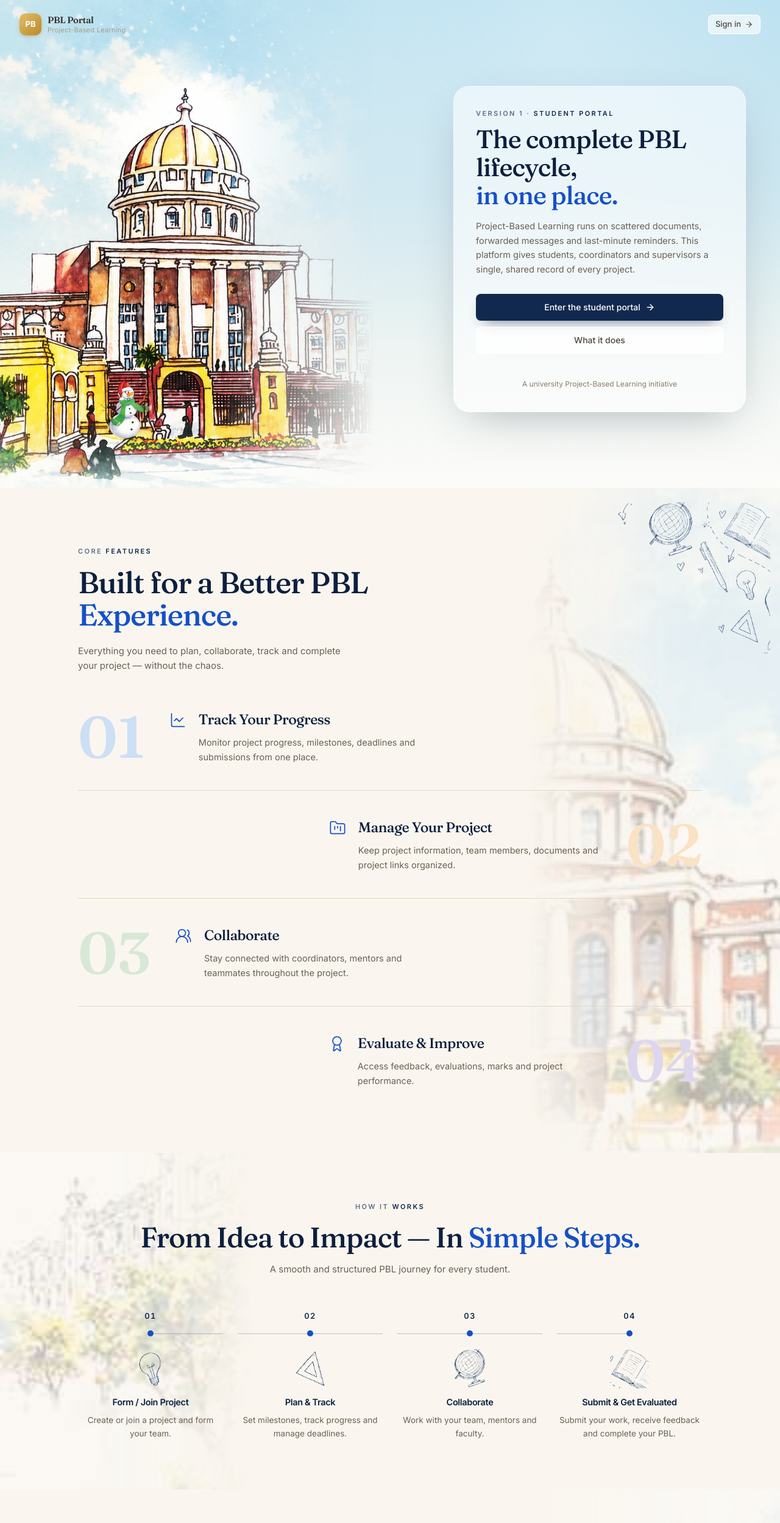
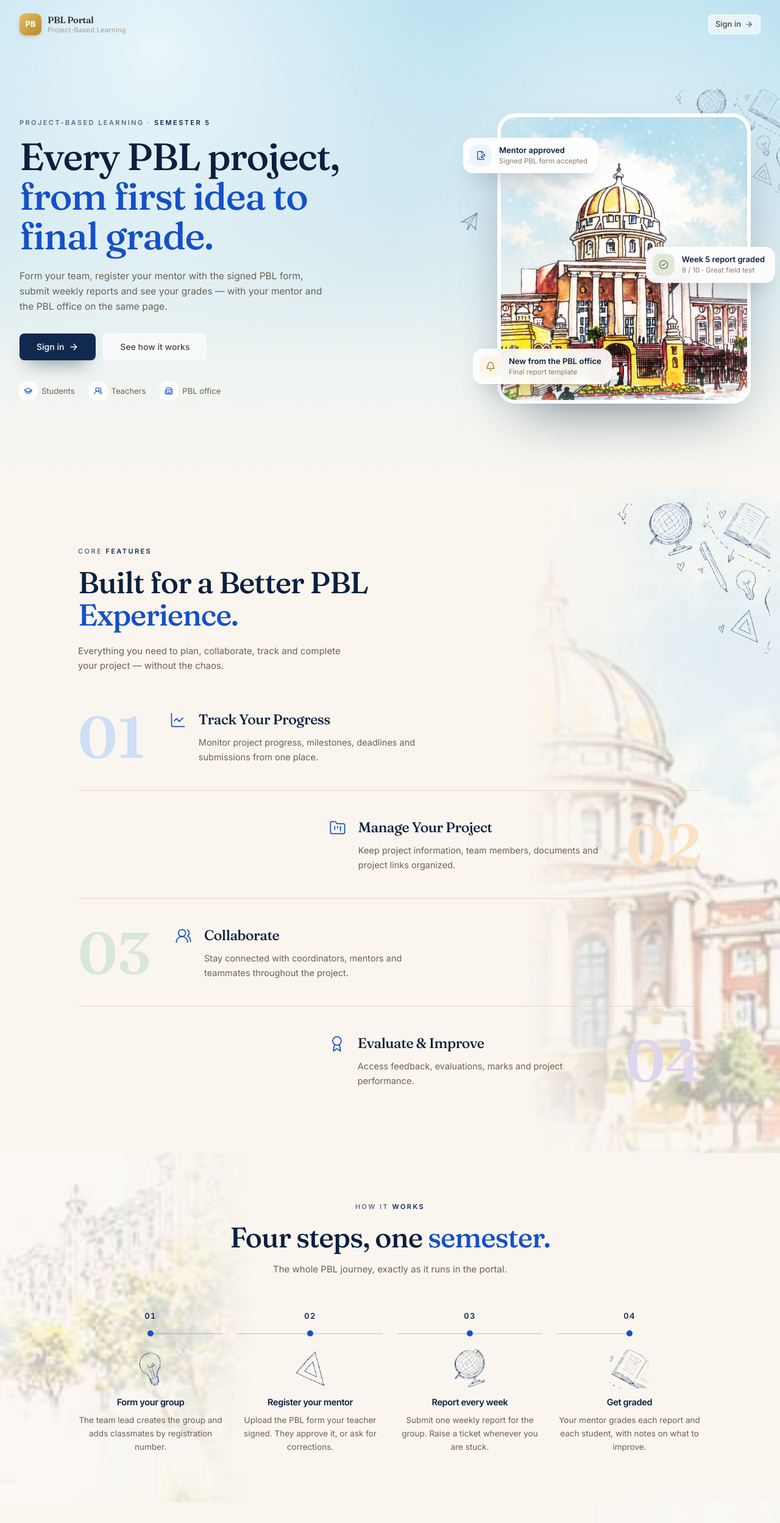
Before and after one commit to mihirr-spec/PBL-SEM-5-, a Next.js app: page / in a window 1280 px wide. Shown: the top 2498 px of the page at 61% size. Built offline with nearby package versions, Linux system fonts and the light colour scheme; no server answers.

Commit message:
Landing: new hero with portal moments, rewrite tagline, steps and roadmap to match the portal

```diff
--- a/src/app/page.tsx
+++ b/src/app/page.tsx
@@ -1,7 +1,11 @@
+import Image from "next/image";
 import {
   ArrowRight,
   Award,
+  Bell,
   Building2,
+  CheckCircle2,
+  FileSignature,
   FolderKanban,
   GraduationCap,
   LineChart,
@@ -11,10 +15,8 @@ import {
 
 import { Brand } from "@/components/layout/brand";
 import { CampusAccent } from "@/components/layout/campus-accent";
-import { CampusBackdrop } from "@/components/layout/campus-backdrop";
 import { Doodle, type DoodleKey } from "@/components/layout/doodle";
 import { ButtonLink } from "@/components/ui/button";
-import { GlassCard } from "@/components/ui/glass-card";
 import { cn } from "@/lib/utils";
 
 /** Numbered core features — rows alternate side, as in a printed spread. */
@@ -52,23 +54,23 @@ const FEATURES = [
 const STEPS: ReadonlyArray<{ doodle: DoodleKey; title: string; body: string }> = [
   {
     doodle: "bulb",
-    title: "Form / Join Project",
-    body: "Create or join a project and form your team.",
+    title: "Form your group",
+    body: "The team lead creates the group and adds classmates by registration number.",
   },
   {
     doodle: "triangle",
-    title: "Plan & Track",
-    body: "Set milestones, track progress and manage deadlines.",
+    title: "Register your mentor",
+    body: "Upload the PBL form your teacher signed. They approve it, or ask for corrections.",
   },
   {
     doodle: "globe",
-    title: "Collaborate",
-    body: "Work with your team, mentors and faculty.",
+    title: "Report every week",
+    body: "Submit one weekly report for the group. Raise a ticket whenever you are stuck.",
   },
   {
     doodle: "book",
-    title: "Submit & Get Evaluated",
-    body: "Submit your work, receive feedback and complete your PBL.",
+    title: "Get graded",
+    body: "Your mentor grades each report and each student, with notes on what to improve.",
   },
 ];
 
@@ -91,11 +93,11 @@ const AUDIENCES = [
 ] as const;
 
 const ROADMAP = [
-  { tag: "V1", label: "Student portal", note: "Shipping now", live: true },
-  { tag: "V1.1", label: "Weekly progress, evidence & feedback", live: false },
-  { tag: "V2", label: "Faculty portal — review, verification, marks", live: false },
-  { tag: "V2.5", label: "Supervisor — allocation, monitoring, reports", live: false },
-  { tag: "V3", label: "Project health & early-warning analytics", live: false },
+  { tag: "V1", label: "Student, teacher and PBL office portals", note: "Live", live: true },
+  { tag: "V1.1", label: "University single sign-on", live: false },
+  { tag: "V1.2", label: "Portal accounts for every MUJ teacher", live: false },
+  { tag: "V2", label: "Review rubrics and final marks", live: false },
+  { tag: "V3", label: "Project health and early-warning analytics", live: false },
 ] as const;
 
 /** Two-tone uppercase label that opens each marketing section. */
@@ -107,12 +109,52 @@ function Eyebrow({ lead, emphasis }: { lead: string; emphasis: string }) {
   );
 }
 
+/** Floating card on the hero picture: one real moment from the portal. */
+function HeroChip({
+  icon,
+  tone,
+  title,
+  note,
+  className,
+}: {
+  icon: React.ReactNode;
+  tone: string;
+  title: string;
+  note: string;
+  className?: string;
+}) {
+  return (
+    <div
+      className={cn(
+        "animate-fade-rise absolute flex items-center gap-3 rounded-2xl border border-white/90 bg-white/90 py-2.5 pr-4 pl-2.5 shadow-[0_18px_40px_-22px_rgba(13,31,63,0.55)] backdrop-blur-md",
+        className,
+      )}
+    >
+      <span className={cn("flex size-9 shrink-0 items-center justify-center rounded-xl", tone)} aria-hidden>
+        {icon}
+      </span>
+      <span className="min-w-0">
+        <span className="block text-[13px] font-semibold whitespace-nowrap text-ink-900">{title}</span>
+        <span className="block text-[11.5px] whitespace-nowrap text-stone-500">{note}</span>
+      </span>
+    </div>
+  );
+}
+
 export default function LandingPage() {
   return (
     <div className="bg-ivory-100">
       {/* ------------------------------ hero ----------------------------- */}
-      <section className="relative isolate flex min-h-screen flex-col overflow-x-clip">
-        <CampusBackdrop priority />
+      <section className="relative isolate flex min-h-dvh flex-col overflow-x-clip">
+        {/* Sky wash, the same one the portal pages sit on */}
+        <div
+          aria-hidden
+          className="absolute inset-0 -z-10 bg-[linear-gradient(to_bottom,var(--color-wash-sky)_0%,var(--color-wash-mid)_40%,var(--color-wash-low)_75%,var(--color-ivory-100)_100%)]"
+        />
+        <div
+          aria-hidden
+          className="absolute inset-0 -z-10 opacity-70 [background-image:radial-gradient(circle_at_20%_10%,rgba(255,255,255,0.95),transparent_40%),radial-gradient(circle_at_80%_30%,rgba(255,255,255,0.6),transparent_35%)]"
+        />
 
         <header className="mx-auto flex h-20 w-full max-w-7xl items-center justify-between px-5 sm:px-8">
           <Brand href="/" />
@@ -127,46 +169,101 @@ export default function LandingPage() {
           </ButtonLink>
         </header>
 
-        <div className="mx-auto flex w-full max-w-7xl flex-1 items-center px-5 pb-16 sm:px-8">
-          <div className="mx-auto w-full min-w-0 max-w-[30rem] lg:mx-0 lg:ml-auto lg:mr-6">
-            <GlassCard className="animate-fade-rise">
-              <Eyebrow lead="Version 1 ·" emphasis="Student Portal" />
+        <div className="mx-auto grid w-full max-w-7xl flex-1 items-center gap-12 px-5 pt-4 pb-16 sm:px-8 lg:grid-cols-[1.05fr_1fr] lg:gap-10 lg:pb-12">
+          {/* --- words --- */}
+          <div className="animate-fade-rise max-w-xl">
+            <Eyebrow lead="Project-Based Learning ·" emphasis="Semester 5" />
 
-              <h1 className="mt-3 font-display text-[2.1rem] leading-[1.1] tracking-tight text-ink-900 sm:text-[2.6rem]">
-                The complete PBL lifecycle,
-                <span className="block text-azure-600">in one place.</span>
+            <h1 className="mt-4 font-display text-[2.5rem] leading-[1.04] tracking-tight text-ink-900 sm:text-[3.4rem] xl:text-[3.9rem]">
+              Every PBL project,
+              <span className="block text-azure-600">from first idea to final grade.</span>
             </h1>
 
-              <p className="mt-4 text-[14.5px] leading-relaxed text-stone-600">
-                Project-Based Learning runs on scattered documents, forwarded
-                messages and last-minute reminders. This platform gives
-                students, coordinators and supervisors a single, shared record
-                of every project.
+            <p className="mt-5 max-w-lg text-[15.5px] leading-relaxed text-stone-600">
+              Form your team, register your mentor with the signed PBL form,
+              submit weekly reports and see your grades — with your mentor and
+              the PBL office on the same page.
             </p>
 
-              <div className="mt-7 space-y-2.5">
+            <div className="mt-8 flex flex-wrap gap-3">
               <ButtonLink
                 href="/login"
                 size="lg"
-                  className="w-full bg-ink-800 text-white shadow-[0_10px_24px_-14px_rgba(13,31,63,0.9)] hover:bg-ink-700 active:bg-ink-900"
+                className="bg-ink-800 px-7 text-white shadow-[0_14px_30px_-16px_rgba(13,31,63,0.95)] hover:bg-ink-700 active:bg-ink-900"
               >
-                  Enter the student portal
+                Sign in
                 <ArrowRight className="size-4" />
               </ButtonLink>
               <ButtonLink
-                  href="#features"
+                href="#how-it-works"
                 variant="secondary"
                 size="lg"
-                  className="w-full border-white/70 bg-white/55 backdrop-blur hover:bg-white/80"
+                className="border-white/70 bg-white/60 px-7 backdrop-blur hover:bg-white/85"
               >
-                  What it does
+                See how it works
               </ButtonLink>
             </div>
 
-              <p className="mt-6 border-t border-white/60 pt-4 text-center text-[12px] text-stone-500">
-                A university Project-Based Learning initiative
-              </p>
-            </GlassCard>
+            <ul className="mt-9 flex flex-wrap gap-x-6 gap-y-2 text-[13px] text-stone-600">
+              {[
+                { icon: GraduationCap, label: "Students" },
+                { icon: UsersRound, label: "Teachers" },
+                { icon: Building2, label: "PBL office" },
+              ].map(({ icon: Icon, label }) => (
+                <li key={label} className="flex items-center gap-2">
+                  <span className="flex size-7 items-center justify-center rounded-lg bg-white/80 text-azure-600 ring-1 ring-white">
+                    <Icon className="size-3.5" aria-hidden />
+                  </span>
+                  {label}
+                </li>
+              ))}
+            </ul>
+          </div>
+
+          {/* --- picture, with a few real moments from the portal --- */}
+          <div className="relative mx-auto w-full max-w-[26rem] lg:mr-4 lg:ml-auto">
+            <Doodle
+              name="cluster"
+              className="absolute -top-10 -right-12 -z-10 hidden w-44 opacity-70 sm:block"
+            />
+            <Doodle
+              name="plane"
+              className="absolute top-1/3 -left-16 hidden w-10 -rotate-12 opacity-70 lg:block"
+            />
+
+            <div className="animate-fade-rise overflow-hidden rounded-[30px] border-[6px] border-white/90 bg-white shadow-[0_40px_90px_-40px_rgba(13,31,63,0.6)]">
+              <Image
+                src="/campus.webp"
+                alt="Watercolour of the university's main building"
+                width={812}
+                height={1024}
+                priority
+                sizes="(max-width: 1024px) 90vw, 420px"
+                className="aspect-[4/4.6] w-full object-cover object-[center_35%]"
+              />
+            </div>
+
+            <HeroChip
+              className="left-3 top-10 sm:-left-14"
+              icon={<FileSignature className="size-4" />}
+              tone="bg-azure-50 text-azure-600"
+              title="Mentor approved"
+              note="Signed PBL form accepted"
+            />
+            <HeroChip
+              className="right-3 top-[46%] sm:-right-10"
+              icon={<CheckCircle2 className="size-4" />}
+              tone="bg-sage-100 text-sage-500"
+              title="Week 5 report graded"
+              note="9 / 10 · Great field test"
+            />
+            <HeroChip
+              className="left-3 bottom-8 sm:-left-10"
+              icon={<Bell className="size-4" />}
+              tone="bg-gold-50 text-gold-600"
+              title="New from the PBL office"
+              note="Final report template"
+            />
           </div>
         </div>
       </section>
@@ -239,17 +336,20 @@ export default function LandingPage() {
       </section>
 
       {/* ---------------------------- how it works ----------------------- */}
-      <section className="relative isolate overflow-hidden px-5 py-20 text-center sm:px-8">
+      <section
+        id="how-it-works"
+        className="relative isolate scroll-mt-4 overflow-hidden px-5 py-20 text-center sm:px-8"
+      >
         <CampusAccent side="left" art="boulevard" />
 
         <div className="mx-auto max-w-5xl">
           <Eyebrow lead="How it" emphasis="Works" />
           <h2 className="mt-4 font-display text-[2.2rem] leading-[1.1] tracking-tight text-ink-900 sm:text-[2.9rem]">
-            From Idea to Impact — In{" "}
-            <span className="text-azure-600">Simple Steps.</span>
+            Four steps, one{" "}
+            <span className="text-azure-600">semester.</span>
           </h2>
           <p className="mt-4 text-[15px] text-stone-600">
-            A smooth and structured PBL journey for every student.
+            The whole PBL journey, exactly as it runs in the portal.
           </p>
 
           <ol className="mt-14 grid gap-12 sm:grid-cols-2 lg:grid-cols-4 lg:gap-6">
@@ -386,12 +486,14 @@ export default function LandingPage() {
         />
 
         <div className="mx-auto max-w-2xl">
-          <Eyebrow lead="Ready" emphasis="To Get Started?" />
+          <Eyebrow lead="Ready" emphasis="When Your Team Is" />
           <h2 className="mt-4 font-display text-[1.9rem] leading-tight tracking-tight text-ink-900 sm:text-[2.3rem]">
-            Take Your PBL to the Next Level.
+            Your group, your mentor, your progress
+            <span className="block text-azure-600">all in one place.</span>
           </h2>
           <p className="mt-3 text-[14.5px] text-stone-600">
-            Sign in to access your projects, deadlines, submissions and more.
+            Sign in with your university email to form your group, register
+            your mentor and submit this week&rsquo;s report.
           </p>
 
           <ButtonLink
--- a/src/components/layout/campus-backdrop.tsx
+++ /dev/null
@@ -1,50 +0,0 @@
-import Image from "next/image";
-
-import { cn } from "@/lib/utils";
-
-/**
- * Full-bleed watercolour backdrop used by the landing and auth screens.
- *
- * The illustration is a portrait crop, so rather than stretching it across a
- * wide viewport it is anchored to the bottom-left at its natural aspect and
- * feathered into a wash sampled from the artwork's own sky. The result reads
- * as one continuous painting at every width.
- */
-export function CampusBackdrop({
-  className,
-  priority = false,
-}: {
-  className?: string;
-  priority?: boolean;
-}) {
-  return (
-    <div className={cn("absolute inset-0 -z-10 overflow-hidden", className)} aria-hidden>
-      {/* Wash — the sky and snow the illustration fades into */}
-      <div className="absolute inset-0 bg-[linear-gradient(to_bottom,var(--color-wash-sky)_0%,var(--color-wash-mid)_38%,var(--color-wash-low)_72%,var(--color-wash-snow)_100%)]" />
-
-      {/* Soft paper grain, so the flat wash matches the painted areas */}
-      <div className="absolute inset-0 opacity-[0.35] [background-image:radial-gradient(circle_at_18%_12%,rgba(255,255,255,0.9),transparent_45%),radial-gradient(circle_at_72%_8%,rgba(255,255,255,0.75),transparent_40%)]" />
-
-      {/*
-        The painting itself.
-
-        Above lg the image is sized by height (`h-full w-auto`) so the element
-        box matches the artwork exactly — that is what lets the right-edge mask
-        feather the painting into the wash instead of cutting a hard line part
-        way across an oversized container.
-      */}
-      <Image
-        src="/campus.webp"
-        alt=""
-        width={812}
-        height={1024}
-        priority={priority}
-        sizes="(max-width: 1024px) 100vw, 70vw"
-        className="absolute inset-y-0 left-0 h-full w-full max-w-none object-cover object-[center_bottom] lg:w-auto lg:object-[left_bottom] lg:[mask-image:linear-gradient(to_right,black_0%,black_58%,transparent_97%)]"
-      />
-
-      {/* Veil — below lg the card sits over the artwork, so lift the contrast */}
-      <div className="absolute inset-0 bg-wash-snow/55 lg:hidden" />
-    </div>
-  );
-}
--- a/src/components/ui/glass-card.tsx
+++ /dev/null
@@ -1,26 +0,0 @@
-import type { ReactNode } from "react";
-
-import { cn } from "@/lib/utils";
-
-/**
- * Frosted panel that floats over the watercolour backdrop.
- * Shared by the landing hero and the sign-in screen so both read as one piece.
- */
-export function GlassCard({
-  className,
-  children,
-}: {
-  className?: string;
-  children: ReactNode;
-}) {
-  return (
-    <div
-      className={cn(
-        "rounded-[26px] border border-white/60 bg-white/55 p-7 shadow-[0_24px_70px_-28px_rgba(61,78,92,0.45)] backdrop-blur-xl sm:p-9",
-        className,
-      )}
-    >
-      {children}
-    </div>
-  );
-}
```
Lines whose indentation alone changed are shown as unchanged.
